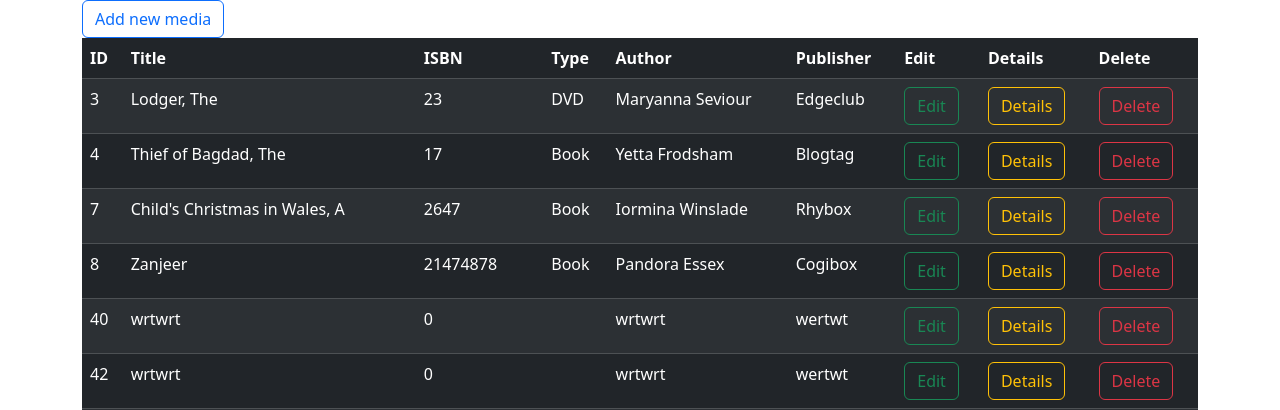
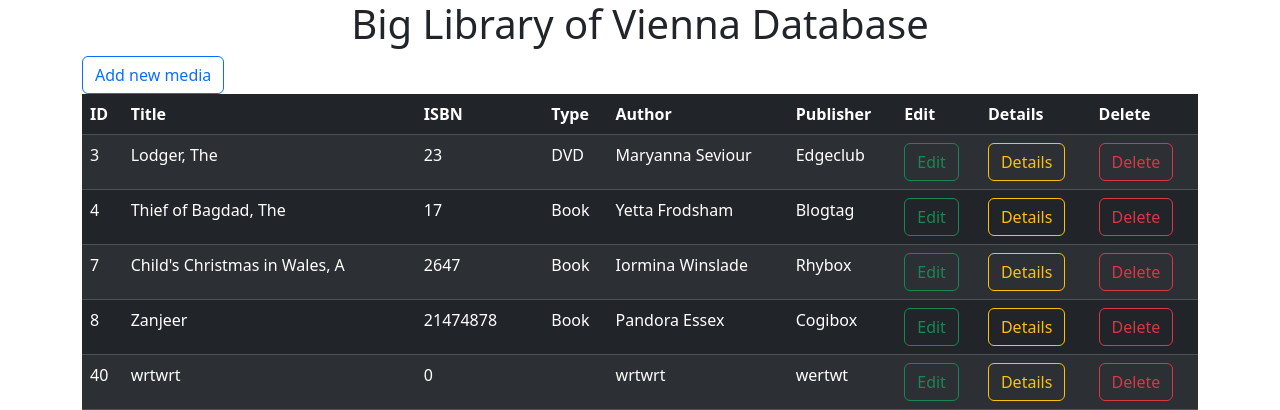
Before and after one commit to Arnaldo1990/BE18-CR4-ArnaldoBismarques, a PHP site: page / in a window 1280 px wide. Shown: the top 410 px of the page. Run offline with PHP 8.4, Linux system fonts and the light colour scheme; data comes from the database, SQL or seed files in the repository.

Commit message:
finished

```diff
--- a/index.php
+++ b/index.php
@@ -49,7 +49,7 @@ if(mysqli_num_rows($result) > 0){
 
 <body>
     <header>
-
+<h1 class="text-center">Big Library of Vienna Database</h1>
 
 
 <div class="container">
```
